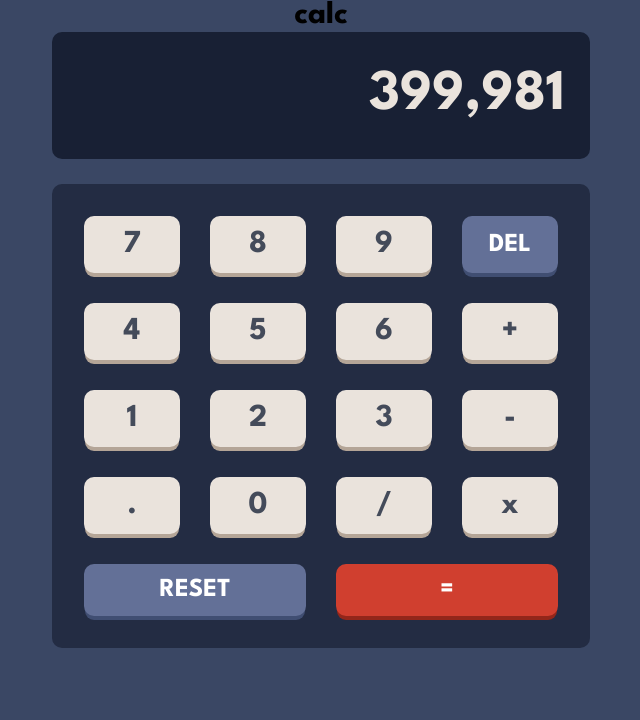
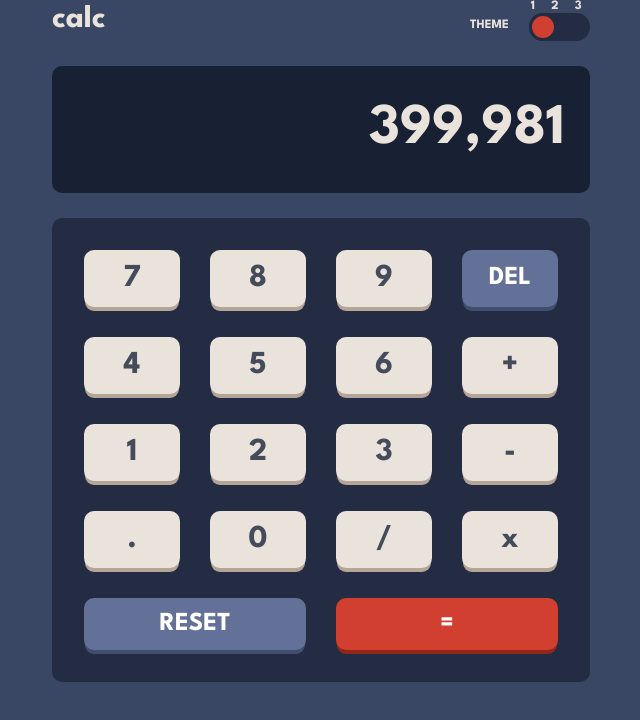
Before and after one commit to UTKUC3NGIZ/calculator-app, a React (Create React App) app: page / in a window 1280 px wide. Shown: the top 720 px of the page, without its empty margins (319-959 px from the left). Built offline with nearby package versions, Linux system fonts and the light colour scheme.

Commit message:
theme section 1440px completed

```diff
--- a/src/components/Theme/index.js
+++ b/src/components/Theme/index.js
@@ -1,7 +1,21 @@
+import "./style.css";
 function Theme() {
   return (
     <>
-      <h1>calc</h1>
+      <section className="themeMain">
+        <div>
+          <h1>calc</h1>
+        </div>
+        <div>
+          <h3>THEME</h3>
+          <span className="bar">
+           <span className="bar__theme">1 2 3</span>
+           <span className="bar__themeAnimation">
+            <span></span>
+           </span>
+          </span>
+        </div>
+      </section>
     </>
   );
 }
--- a/src/components/Theme/style.css
+++ b/src/components/Theme/style.css
@@ -1,3 +1,40 @@
-
+.themeMain {
+  display: flex;
+  width: 538px;
+  justify-content: space-between;
+  align-items: center;
+  margin-bottom: 25px; }
+  .themeMain div {
+    color: #eae3dc; }
+    .themeMain div:nth-child(1) h1 {
+      font-size: 1rem; }
+    .themeMain div:nth-child(2) {
+      display: flex;
+      align-items: end; }
+      .themeMain div:nth-child(2) h3 {
+        font-size: 0.4rem;
+        margin-right: 20px;
+        margin-bottom: 9px; }
+      .themeMain div:nth-child(2) .bar {
+        display: flex;
+        flex-direction: column; }
+        .themeMain div:nth-child(2) .bar__theme {
+          font-size: 0.4rem;
+          letter-spacing: 0.2rem;
+          padding: 0 2px; }
+        .themeMain div:nth-child(2) .bar__themeAnimation {
+          position: relative;
+          width: 100%;
+          height: 28px;
+          background-color: #232c43;
+          border-radius: 1rem; }
+          .themeMain div:nth-child(2) .bar__themeAnimation span {
+            position: absolute;
+            width: 28px;
+            height: 100%;
+            background-color: #d03f2f;
+            border-radius: 50%;
+            border: 3px solid #232c43;
+            box-sizing: border-box; }
 
 /*# sourceMappingURL=style.css.map */
--- a/src/components/Theme/style.scss
+++ b/src/components/Theme/style.scss
@@ -0,0 +1,49 @@
+.themeMain {
+  display: flex;
+  width: 538px;
+  justify-content: space-between;
+  align-items: center;
+  margin-bottom: 25px;
+  div {
+    color: #eae3dc;
+    &:nth-child(1) {
+      h1 {
+        font-size: 1rem;
+      }
+    }
+    &:nth-child(2) {
+      display: flex;
+      align-items: end;
+      h3 {
+        font-size: 0.4rem;
+        margin-right: 20px;
+        margin-bottom: 9px;
+      }
+      .bar {
+        display: flex;
+        flex-direction: column;
+        &__theme {
+          font-size: 0.4rem;
+          letter-spacing: 0.2rem;
+          padding: 0 2px;
+        }
+        &__themeAnimation {
+          position: relative;
+          width: 100%;
+          height: 28px;
+          background-color: #232c43;
+          border-radius: 1rem;
+          span {
+            position: absolute;
+            width: 28px;
+            height: 100%;
+            background-color: #d03f2f;
+            border-radius: 50%;
+            border: 3px solid #232c43;
+            box-sizing: border-box;
+          }
+        }
+      }
+    }
+  }
+}
```
Also changed, not shown: 1 other file (tests, documents, lock files or other folders).
